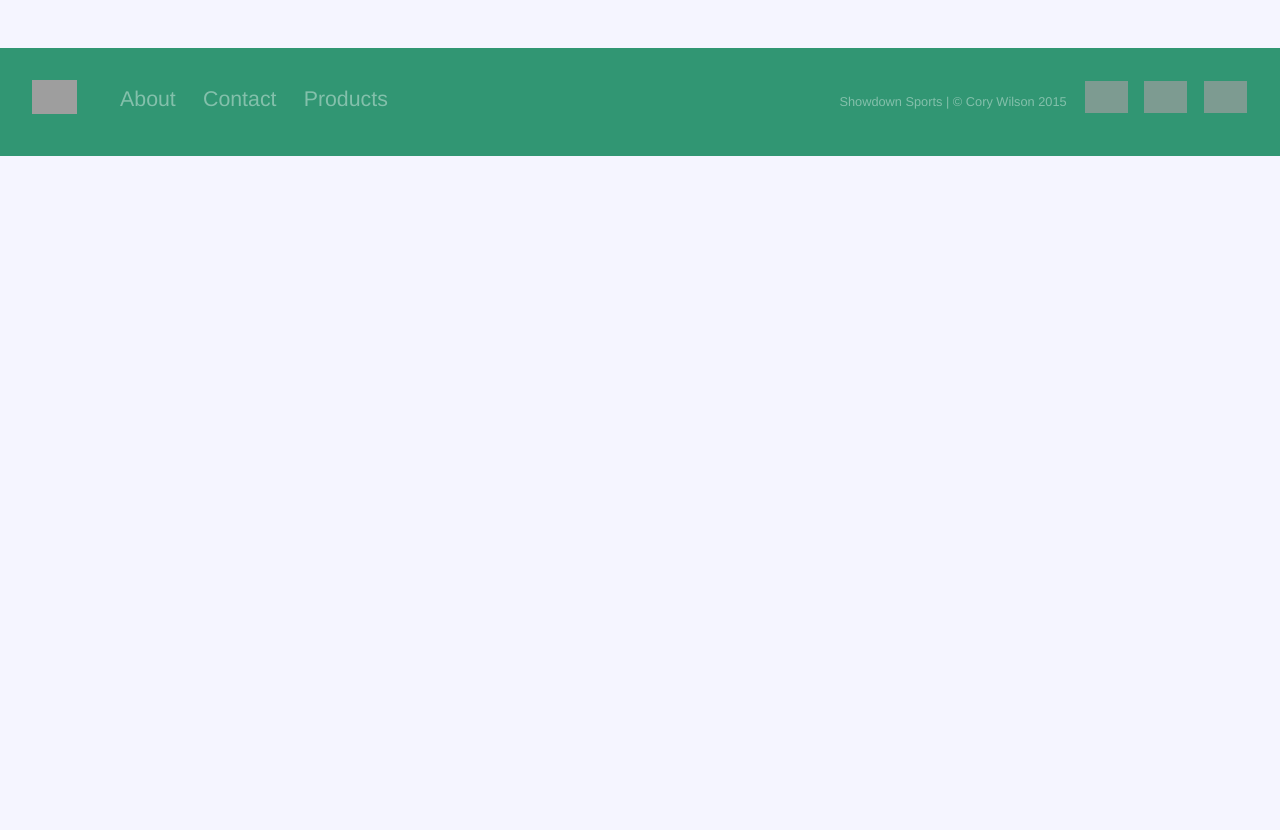
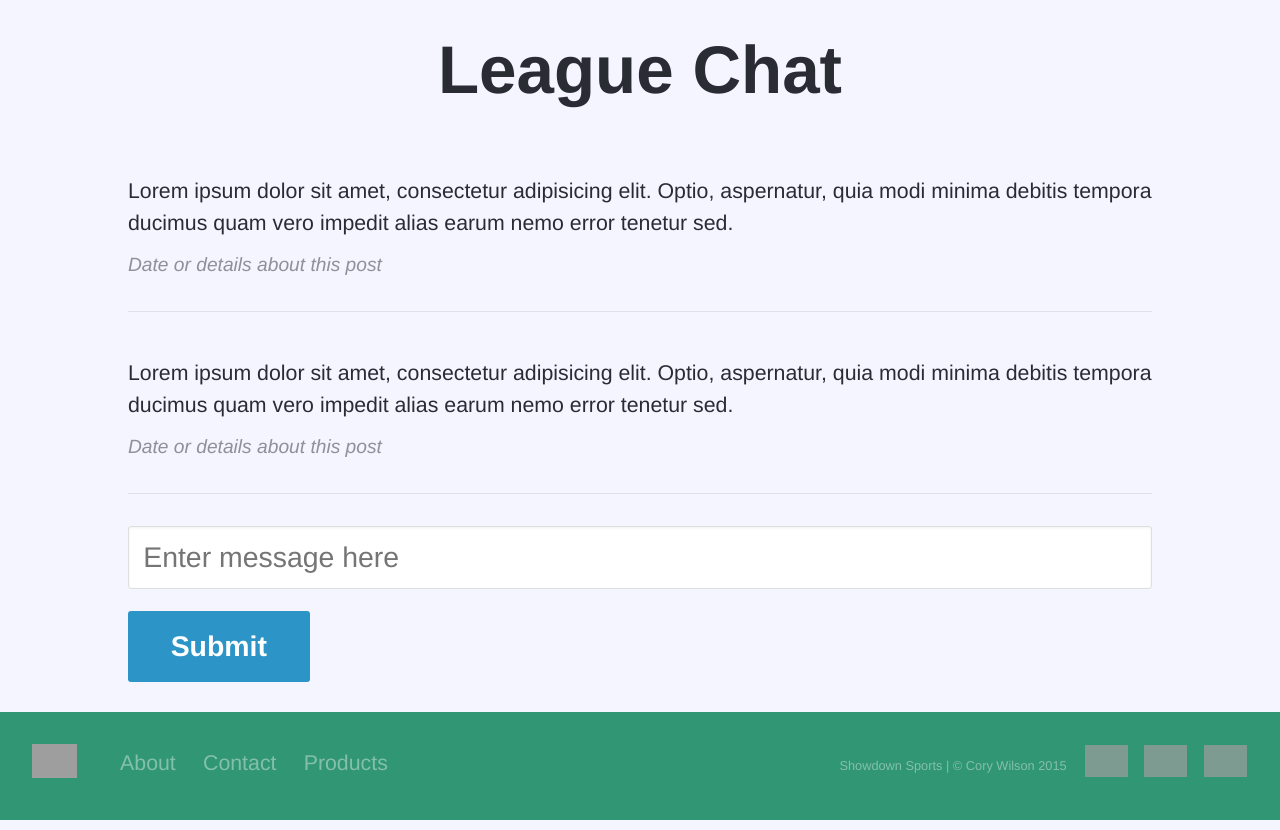
Before and after one commit to CoryWilson/Final-Project, a Node server app: page /chat in a window 1280 px wide. Shown: the part 61-891 px from the top of the page. Before the commit the page ends 217 px from the top, so only its background shows below. Run offline with Node 20, Linux system fonts and the light colour scheme; the visitor is signed in with stand-in values (Sample User, id 1); style sheets or scripts are compiled from the project's sources; some libraries are stand-ins or nearby versions; some web fonts are replaced; grey boxes are pictures that could not be loaded.

Commit message:
Fixed #4 - Completed initial views and routes

```diff
--- a/app/modules/api.js
+++ b/app/modules/api.js
@@ -11,6 +11,35 @@
 exports.NFLGameAPI = function(week,away,home,callback){
   var url = 'http://api.sportradar.us/nfl-t1/2015/REG/'+week+'/'+away+'/'+home+'/statistics.json?api_key=dn99tfdpkq8eyu836hjc2pz9';
   request(url, function (error, response, body) {
+    if (!error && response.statusCode == 200) {
+      var data = JSON.parse(body);
+      callback(data);
+    }
+  });
+};
+
+//Football-Data EPL API Call
+exports.EPLGameAPI = function(callback){
+  request({
+    url: 'http://api.football-data.org/alpha/soccerseasons/398/fixtures/?matchday=8',
+    headers: {
+      'X-Auth-Token' : 'c162cb6d7e56493d934b712f58e282f4'
+    }
+  }, function(error, response, body) {
+    if (!error && response.statusCode == 200) {
+      var data = JSON.parse(body);
+      callback(data);
+    }
+  });
+};
+
+exports.CLGameAPI = function(callback){
+  request({
+    url: 'http://api.football-data.org/alpha/soccerseasons/405/fixtures/?matchday=2',
+    headers: {
+      'X-Auth-Token' : 'c162cb6d7e56493d934b712f58e282f4'
+    }
+  }, function(error, response, body) {
     if (!error && response.statusCode == 200) {
       var data = JSON.parse(body);
       callback(data);
@@ -48,32 +77,3 @@
   });
 };
 */
-
-//Football-Data EPL API Call
-exports.EPLGameAPI = function(callback){
-  request({
-    url: 'http://api.football-data.org/alpha/soccerseasons/398/fixtures/?matchday=8',
-    headers: {
-      'X-Auth-Token' : 'c162cb6d7e56493d934b712f58e282f4'
-    }
-  }, function(error, response, body) {
-    if (!error && response.statusCode == 200) {
-      var data = JSON.parse(body);
-      callback(data);
-    }
-  });
-};
-
-exports.CLGameAPI = function(callback){
-  request({
-    url: 'http://api.football-data.org/alpha/soccerseasons/405/fixtures/?matchday=2',
-    headers: {
-      'X-Auth-Token' : 'c162cb6d7e56493d934b712f58e282f4'
-    }
-  }, function(error, response, body) {
-    if (!error && response.statusCode == 200) {
-      var data = JSON.parse(body);
-      callback(data);
-    }
-  });
-};
--- /dev/null
+++ b/dev/sass/base/_chat.scss
@@ -0,0 +1,73 @@
+.chat {
+  @include outer-container;
+  width: 80%;
+  margin: 30px auto;
+  h1 {
+    text-align: center;
+  }
+}
+.comment {
+  $base-border-radius: 3px !default;
+  $base-spacing: 1.5em !default;
+  $action-color: #477DCA !default;
+  $dark-gray: #333 !default;
+  $base-font-color: $dark-gray !default;
+  $comment-gutter: 1.4em;
+  $comment-image-padding: 0.7em;
+  $comment-image-width: 4em;
+  $comment-color: $base-font-color;
+  $comment-background: lighten($action-color, 15%);
+  $comment-detail-color: transparentize($comment-color, 0.5);
+  $comment-image-vert-alignment: top;
+
+  border-bottom: 1px solid transparentize($comment-color, 0.9);
+  display: table;
+  margin-bottom: $base-spacing;
+  padding-bottom: 1em;
+
+
+  .comment-image,
+  .comment-content {
+    display: table-cell;
+    vertical-align: $comment-image-vert-alignment;
+  }
+
+  .comment-image {
+    padding-right: $comment-gutter;
+
+    > img {
+      background: $comment-background;
+      border-radius: $base-border-radius;
+      display: block;
+      height: auto;
+      max-width: none;
+      padding: $comment-image-padding;
+      width: $comment-image-width;
+    }
+
+    .comment-reverse-order & {
+      padding-right: 0;
+      padding-left: 10px;
+    }
+  }
+
+  .comment-content {
+    width: 100%;
+
+    h2 {
+      font-size: 1.4em;
+      margin: 0 0 0.5em 0;
+    }
+
+    p {
+      line-height: 1.5em;
+      margin-bottom: 0.5em;
+    }
+
+    p.comment-detail {
+      color: $comment-detail-color;
+      font-size: 0.9em;
+      font-style: italic;
+    }
+  }
+}
--- a/dev/sass/base/_main.scss
+++ b/dev/sass/base/_main.scss
@@ -17,4 +17,6 @@
 @import "header";
 @import "footer";
 @import "showdown";
+@import "profile";
+@import "chat";
 @import "base";
--- /dev/null
+++ b/dev/sass/base/_profile.scss
@@ -0,0 +1,101 @@
+@mixin grid-item-columns($columns) {
+  width: (100% / 12) * $columns;
+}
+
+.grid-items-lines {
+  $base-background-color: white !default;
+  $dark-gray: #333 !default;
+  $light-gray: #DDD !default;
+  $medium-screen: em(640) !default;
+  $large-screen: em(860) !default;
+  $base-font-color: $dark-gray !default;
+  $grid-items-background: $base-background-color;
+  $grid-item-background: $base-background-color;
+  $grid-item-border: 1px solid transparentize($base-font-color, 0.8);
+  $grid-item-columns: 4;
+  $grid-item-big-columns: 8;
+  $grid-item-color: $base-font-color;
+  $grid-item-height: 14em;
+
+  @include clearfix;
+  @include outer-container;
+  position: relative;
+  margin: 30px auto;
+  h1 {
+    text-align: center;
+  }
+
+  .grid-item {
+    @include transition (all 0.2s ease-in-out);
+    background: $grid-item-background;
+    border-bottom: $grid-item-border;
+    border-right: $grid-item-border;
+    cursor: pointer;
+    float: left;
+    height: $grid-item-height;
+    overflow: hidden;
+    outline: none;
+    padding: 2em;
+    text-decoration: none;
+    width: 100%;
+
+    @include media($large-screen) {
+      @include grid-item-columns($grid-item-columns);
+    }
+
+    &:focus,
+    &:hover {
+      background: transparentize($grid-item-color, 0.95);
+    }
+  }
+
+  .grid-item img {
+      display: block;
+      height: 2.5em;
+      margin-bottom: 1.2em;
+      opacity: 0.2;
+    }
+
+  .grid-item h1 {
+      color: $grid-item-color;
+      font-size: 1.3em;
+      margin-bottom: 0.4em;
+    }
+
+  .grid-item p {
+      color: transparentize($grid-item-color, 0.4);
+      line-height: 1.5em;
+
+      @include media($medium-screen) {
+        max-width: 70%;
+      }
+    }
+
+  .grid-item-big {
+    @include media($large-screen) {
+      @include grid-item-columns($grid-item-big-columns);
+    }
+    p {
+      @include media($medium-screen) {
+        max-width: 60%;
+      }
+    }
+  }
+
+  // this, below, might not be the most beautiful solution but it removes the outer borders by using the background color.
+  .bottom-cover {
+    background: $grid-items-background;
+    bottom: 0px;
+    height: 3px;
+    position: absolute;
+    width: 100%;
+  }
+
+  .right-cover {
+    background: $grid-items-background;
+    height: 100%;
+    position: absolute;
+    right: 0px;
+    width: 4px;
+  }
+}
--- a/views/chat.ejs
+++ b/views/chat.ejs
@@ -1,7 +1,24 @@
 <% include partials/head.ejs %>
 <% include partials/header.ejs %>
-  <p>
-    <%= user.local.email %> <br>
-    <%= user.local.password %>
-  </p>
+  <div class="chat">
+    <h1>League Chat</h1>
+    <div class="comment">
+      <div class="comment-content">
+        <h2><%= user.local.username %></h2>
+        <p>Lorem ipsum dolor sit amet, consectetur adipisicing elit. Optio, aspernatur, quia modi minima debitis tempora ducimus quam vero impedit alias earum nemo error tenetur sed.</p>
+        <p class="comment-detail">Date or details about this post</p>
+      </div>
+    </div>
+    <div class="comment">
+      <div class="comment-content">
+        <h2><%= user.local.username %></h2>
+        <p>Lorem ipsum dolor sit amet, consectetur adipisicing elit. Optio, aspernatur, quia modi minima debitis tempora ducimus quam vero impedit alias earum nemo error tenetur sed.</p>
+        <p class="comment-detail">Date or details about this post</p>
+      </div>
+    </div>
+    <div class="message">
+      <input type="text" name="chat" placeholder="Enter message here"/>
+      <button type="submit" name="button">Submit</button>
+    </div>
+  </div>
 <% include partials/footer.ejs %>
```
Also changed, not shown: app/models/league.js (added, +17 -0 lines), app/models/showdown.js (added, +28 -0 lines), app/models/user.js (+6 -1 lines), views/profile.ejs (+15 -4 lines), views/showdown.ejs (+0 -12 lines), 1 other file.
